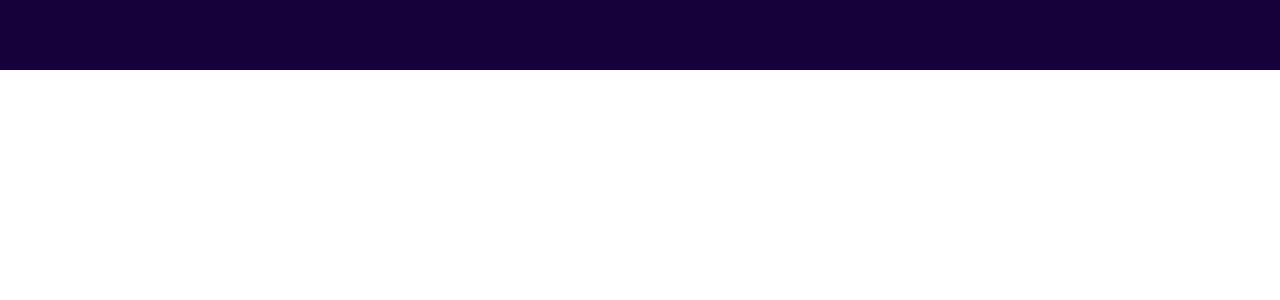
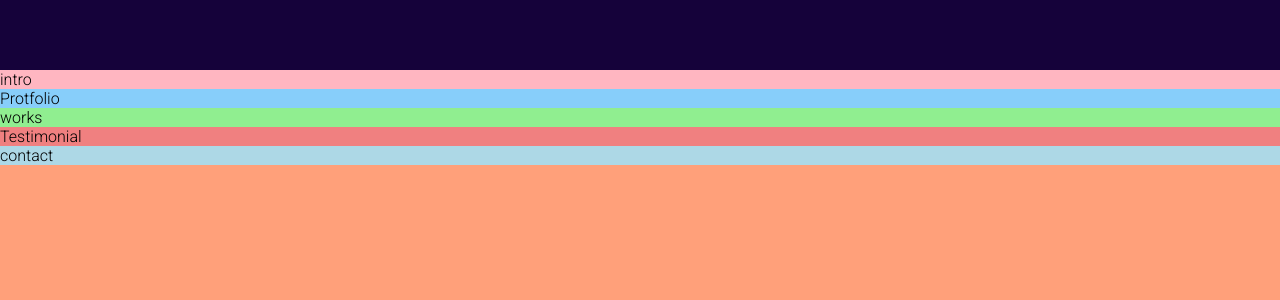
Before and after one commit to itsajay2195/profolio-website, a React (Create React App) app: page / in a window 1280 px wide. Shown: the top 300 px of the page. Built offline with nearby package versions, Linux system fonts and the light colour scheme.

Commit message:
styling the sections

```diff
--- a/src/App.js
+++ b/src/App.js
@@ -1,11 +1,25 @@
 import Topbar from "./components/topbar/Topbar";
+import Intro from "./components/intro/Intro";
+import Protfolio from "./components/protfolio/Protfolio";
+import Works from "./components/work/Works";
+import Testimonial from "./components/testimonial/Testimonial";
+import Contact from "./components/contact/Contact";
+import './app.scss'
 
 function App() {
   return (
-    <div className="App">
+    <div className="app">
       <Topbar />
+      <div className="sections">
+        <Intro></Intro>
+        <Protfolio></Protfolio>
+        <Works></Works>
+        <Testimonial></Testimonial>
+        <Contact></Contact>
+      </div>
+
     </div>
   );
 }
 
-export default App;
+export default App
--- /dev/null
+++ b/src/app.scss
@@ -0,0 +1,9 @@
+.app{
+    height:100vh ;
+
+    .sections{
+        width:100%;
+        height:calc(100vh - 70px);
+        background-color:lightsalmon ;
+    }
+}
--- a/src/components/intro/Intro.jsx
+++ b/src/components/intro/Intro.jsx
@@ -1,9 +1,9 @@
 import './intro.scss'
 
-function intro() {
+function Intro() {
   return (
     <div className='intro'>intro</div>
   )
 }
 
-export default intro
+export default Intro
```
